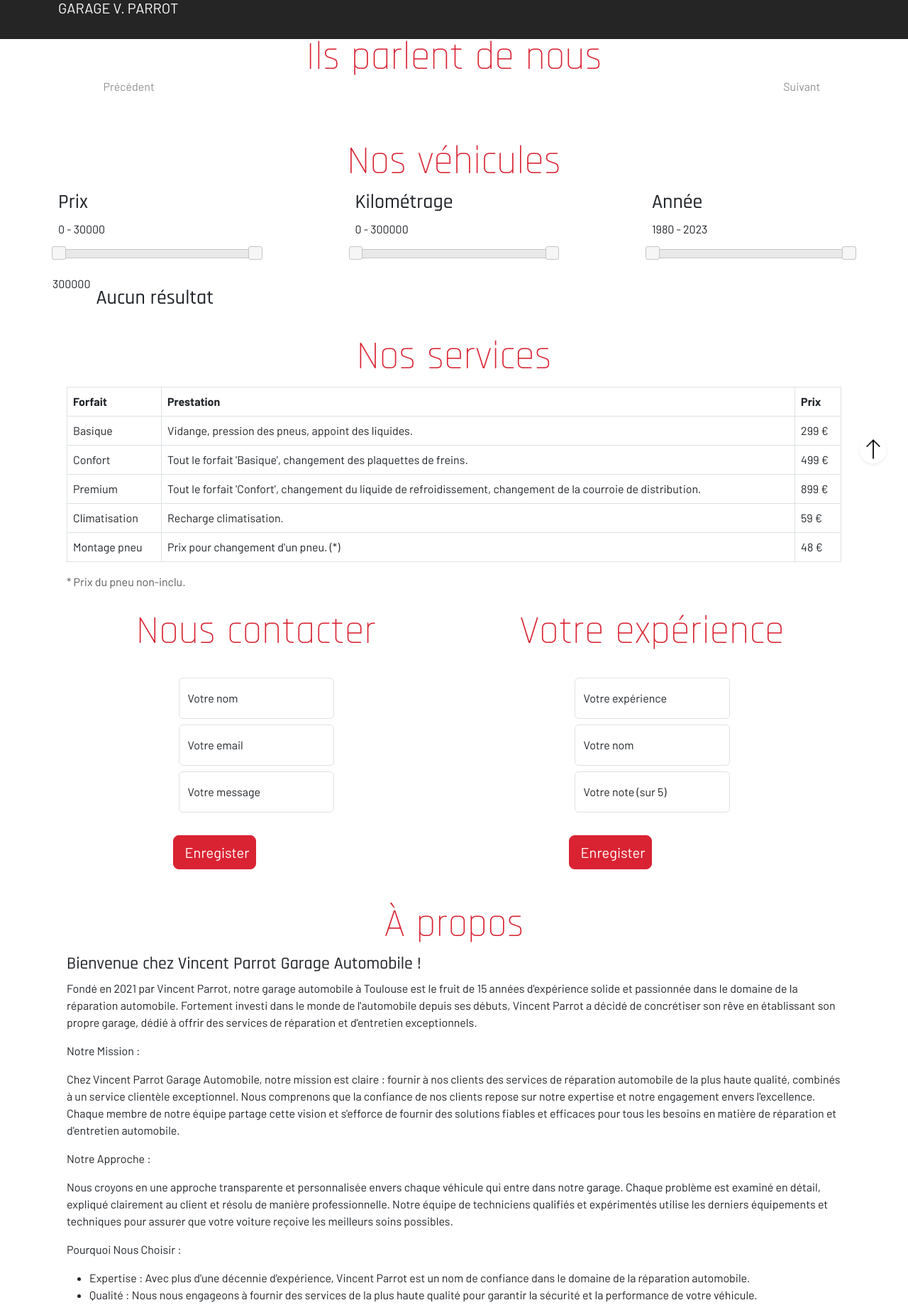
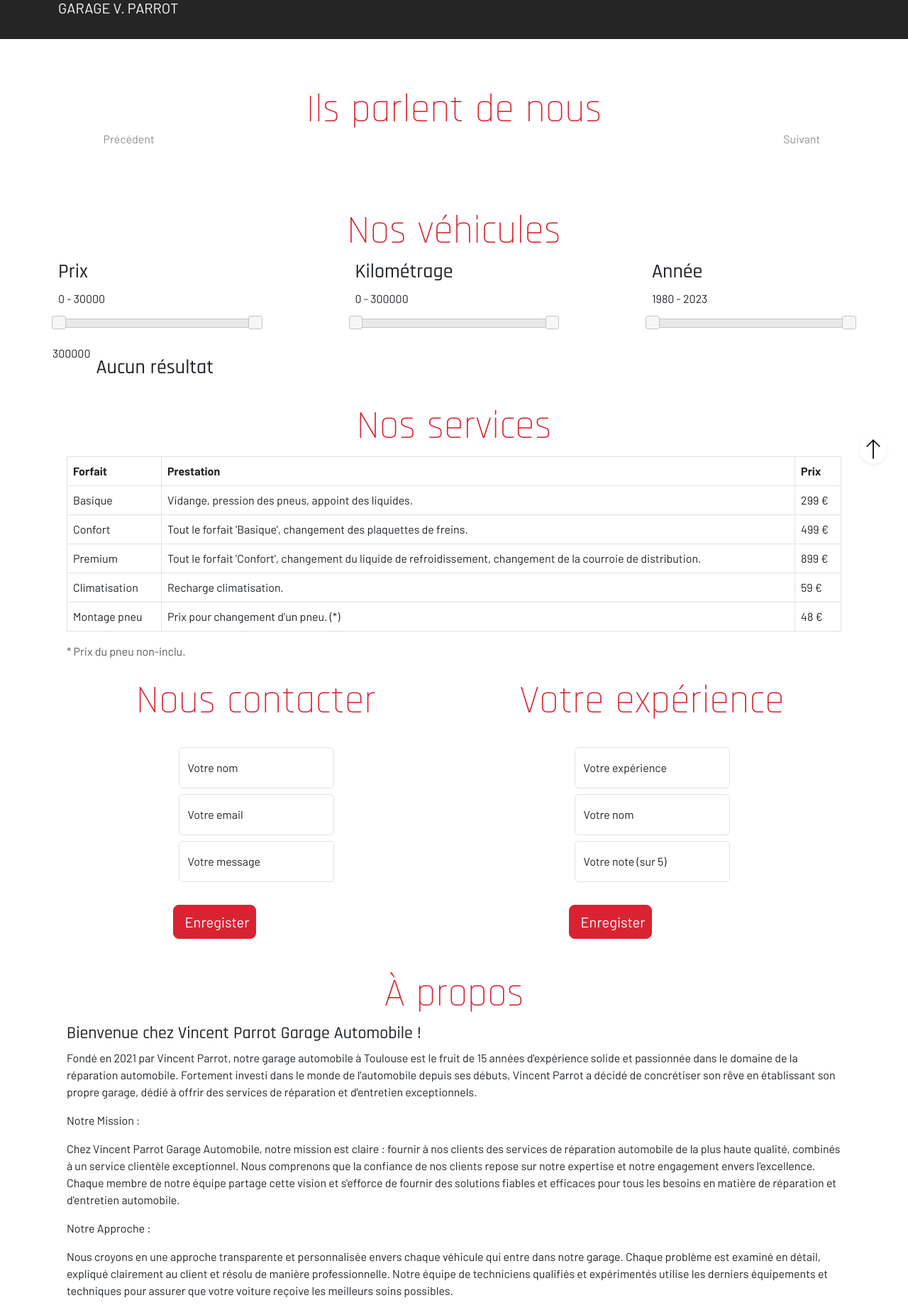
Before and after one commit to FlorentMaury/Garage_Parrot_ECF, a PHP site: page / in a window 1280 px wide. Shown: the part 97-1936 px from the top of the page at 71% size. Run offline with PHP 8.4, Linux system fonts and the light colour scheme; data comes from the database, SQL or seed files in the repository; data that the repository does not hold is empty; some libraries are stand-ins or nearby versions.

Commit message:
Aération sour la navbar.

```diff
--- a/view/base.php
+++ b/view/base.php
@@ -75,20 +75,19 @@
         <img src="./public/assets/up.png" alt="Retour haut de page">
         </a>
 
+        <!-- Contenu des pages. -->
+
+        <main class="container" style="padding-top: 170px;">
 
             <!-- Message de validation de la connexion utilisateur. -->
             <?php
                 if(isset($_GET['connexion'])) {
-                echo '<div class=\'container\'><p class="mt-5 pt-5 fw-bold text-success">Connexion réalisée avec succès.</p></div>';
+                    echo '<div class=\'container\'><p class="mt-3 fw-bold text-success">Connexion réalisée avec succès.</p></div>';
                 }
                 else if(isset($_GET['error']) && !empty($_GET['message'])) {
-                echo '<div class=\'container\'><p class="mt-4 fw-bold text-error">'.htmlspecialchars($_GET['message']).'</p></div>';
+                    echo '<div class=\'container\'><p class="mt-3 fw-bold text-error">'.htmlspecialchars($_GET['message']).'</p></div>';
                 }
             ?>
-
-        <!-- Contenu des pages. -->
-
-        <main class="container pt-5">
 
             <?= $content ?>
 
--- a/view/dashboardView.php
+++ b/view/dashboardView.php
@@ -9,14 +9,14 @@
 
 ?>
 
-<div class="container mt-5">
+<div class="container">
 
     <!-- Contenu réservé au patron du garage. -->
     <?php
     if($_SESSION['id'] == 0) {
     ?>
 
-    <h2 class="pt-5 display-4 text-primary text-center">Nouveau collaborateur</h2>
+    <h2 class="display-4 text-primary text-center">Nouveau collaborateur</h2>
 
     <!-- Formulaire d'enregistrement d'un nouvel employé. -->
     <form class="d-flex flex-column" method="POST" action="index.php?page=dashboard">
@@ -187,7 +187,7 @@
     ?>
 
         <!-- Véhicules en ligne. -->
-        <h2 class="pt-5 display-4 text-primary text-center">Véhicules en ligne : </h2>
+        <h2 class="display-4 text-primary text-center">Véhicules en ligne : </h2>
 
         <!-- Message de validation ou d'erreur. -->
         <?php if(isset($_GET['deletedCar'])) {
--- a/view/homeView.php
+++ b/view/homeView.php
@@ -10,19 +10,19 @@
 
 <!-- TEMOIGNAGES -->
 
-<div class="mt-5 my-4">
+<div class="my-5">
 
     <!-- Message de validation ou d'erreur -->
     <?php if(isset($_GET['logout'])) {
-    echo '<p class="mt-5 pt-5 fw-bold text-success">Vous êtes mainetant déconnecté !</p>';
+    echo '<p class="mt-4 fw-bold text-success">Vous êtes maintenant déconnecté !</p>';
     }
     else if(isset($_GET['error']) && !empty($_GET['message'])) {
-    echo '<p class="mt-5 fw-bold text-danger">'.htmlspecialchars($_GET['message']).'</p>';
+    echo '<p class="mt-4 fw-bold text-danger">'.htmlspecialchars($_GET['message']).'</p>';
     }
     ?>
 
     <!-- Présentation des témoignages clients. -->
-    <h2 class="pt-5 display-4 text-primary text-center" id="testimony">Ils parlent de nous</h2>
+    <h2 class="display-4 text-primary text-center" id="testimony">Ils parlent de nous</h2>
 
     <div id="carouselExampleControls" class="carousel slide" data-bs-ride="carousel">
 
```
Lines whose indentation alone changed are shown as unchanged.
